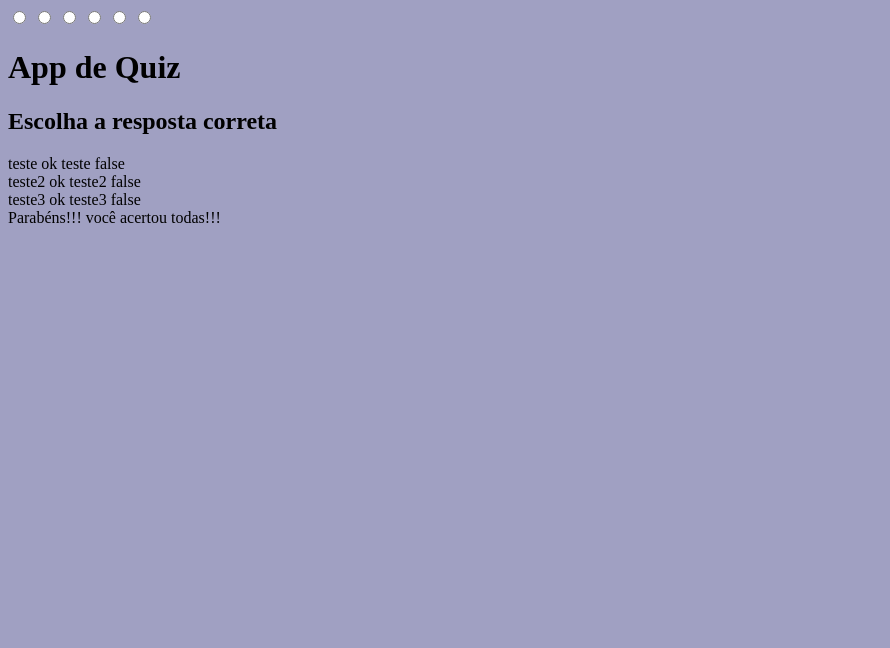
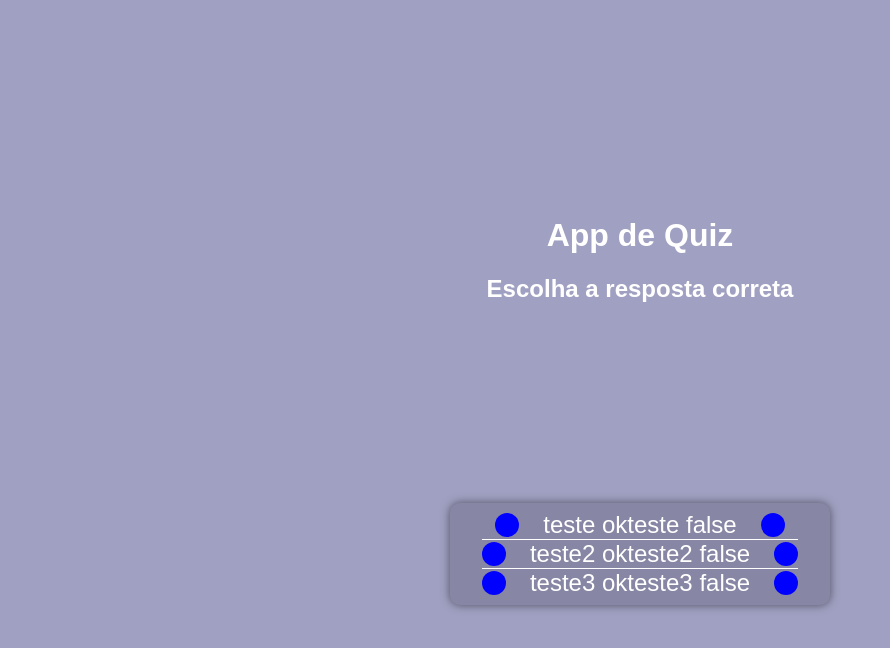
Before and after one commit to RaphaelAugustoSantAna/App-de-Quiz-com-HTML-e-CSS, a plain HTML site: page index.html in a window 1280 px wide. Shown: the whole page, without its empty margins (0-890 px from the left). Drawn offline with Linux system fonts and the light colour scheme.

Commit message:
aplicando o css

```diff
--- a/styles.css
+++ b/styles.css
@@ -1,3 +1,86 @@
+html, body{
+    height: 100%;
+}
+
 body{
     background-color: rgb(160, 160, 194);
+    color: white;
+    text-align: center;
+    margin: 0;
+    padding: 1em;
+    box-sizing: border-box;
+    font-family: Arial, Helvetica, sans-serif;
 }
+
+main{
+    display: flex;
+    flex-direction: column;
+    justify-content: space-evenly;
+    align-items: center;
+    height: 100%;
+}
+
+input[type="radio"]{
+    opacity: 0;
+    width: 0;
+    height: 0;
+    overflow: hidden;
+    position: absolute;
+}
+
+#answers{
+    display: flex;
+    flex-direction: column;
+    padding: .5em 2em;
+    background: rgb(135, 135, 165);
+    border-radius: 10px;
+    color: rgb(255, 255, 255);
+    box-shadow: 0 0 10px rgba(0,0,0,.5);
+}
+
+#congrats{
+    display: none;
+}
+
+.res{
+    display: flex;
+    justify-content: center;
+    align-items: center;
+}
+
+.res:not(:last-child){
+    border-bottom: 1px solid white;
+
+}
+
+label{
+    position: relative;
+    font-size: 1.5em;
+}
+
+label:first-child::after, label:last-child::after{
+    content: "";
+    display: block;
+    position: absolute;
+    border-radius: 50%;
+    top: calc(50% - .5em);
+    width: 1em;
+    height: 1em;
+    background-color: blue;
+}
+
+label:first-child{
+    padding-left: 2em;
+}
+
+label:last-child{
+    padding-right: 2em;
+}
+
+label:first-child::after{
+left: 0;
+}
+
+label:last-child::after{
+    right: 0;
+    }
```
